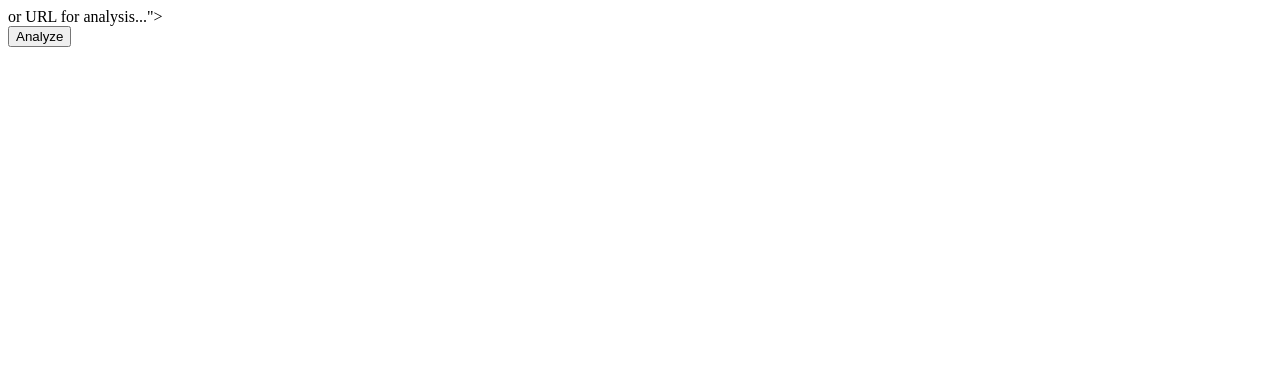
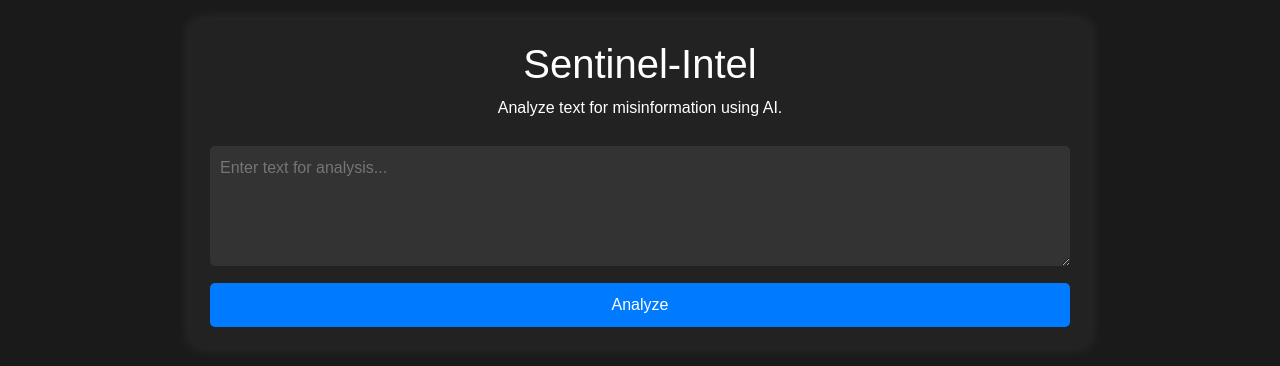
Before and after one commit to ravage400/Sentinel-, a Flask app: page / in a window 1280 px wide. Shown: the top 366 px of the page. Run offline with Flask 3, Linux system fonts and the light colour scheme.

Commit message:
Update index.html

```diff
--- a/templates/index.html
+++ b/templates/index.html
@@ -1,29 +1,66 @@
- or URL for analysis..."></textarea><br>
+<!DOCTYPE html>
+<html lang="en">
+<head>
+    <meta charset="UTF-8">
+    <meta name="viewport" content="width=device-width, initial-scale=1.0">
+    <title>Sentinel-Intel</title>
+
+    <link href="https://cdn.jsdelivr.net/npm/bootstrap@5.3.0/dist/css/bootstrap.min.css" rel="stylesheet">
+
+    <style>
+        body {
+            background-color: #1a1a1a;
+            color: white;
+            font-family: Arial, sans-serif;
+            text-align: center;
+            padding: 20px;
+        }
+        .container {
+            max-width: 900px;
+            margin: auto;
+            background: #222;
+            padding: 20px;
+            border-radius: 10px;
+            box-shadow: 0 0 15px rgba(255, 255, 255, 0.1);
+        }
+        textarea {
+            width: 100%;
+            height: 120px;
+            margin: 10px 0;
+            background: #333;
+            color: white;
+            border: none;
+            padding: 10px;
+            border-radius: 5px;
+        }
+        button {
+            background-color: #007bff;
+            color: white;
+            padding: 10px;
+            border: none;
+            cursor: pointer;
+            width: 100%;
+            border-radius: 5px;
+        }
+        button:hover {
+            background-color: #0056b3;
+        }
+    </style>
+</head>
+<body>
+
+    <div class="container">
+        <h1>Sentinel-Intel</h1>
+        <p>Analyze text for misinformation using AI.</p>
+
+        <form method="POST">
+            <textarea name="text" placeholder="Enter text for analysis..."></textarea><br>
             <button type="submit">Analyze</button>
         </form>
 
         {% if result %}
-            <h3>Analysis Result:</h3>
+            <h3>AI Analysis:</h3>
             <p>{{ result }}</p>
-
-            <canvas id="sentimentChart"></canvas
-            <script>
-                var ctx = document.getElementById('sentimentChart').getContext('2d');
-                var sentimentChart = new Chart(ctx, {
-                    type: 'bar',
-                    data: {
-                        labels: ['Positive', 'Negative', 'Neutral'],
-                        datasets: [{
-                            label: 'Sentiment Analysis',
-                            data: [{{ chart_data.positive }}, {{ chart_data.negative }}, {{ chart_data.neutral }}],
-                            backgroundColor: ['#28a745', '#dc3545', '#ffc107']
-                        }]
-                    },
-                    options: {
-                        responsive: true
-                    }
-                });
-            </script>
         {% endif %}
     </div>
 
```
